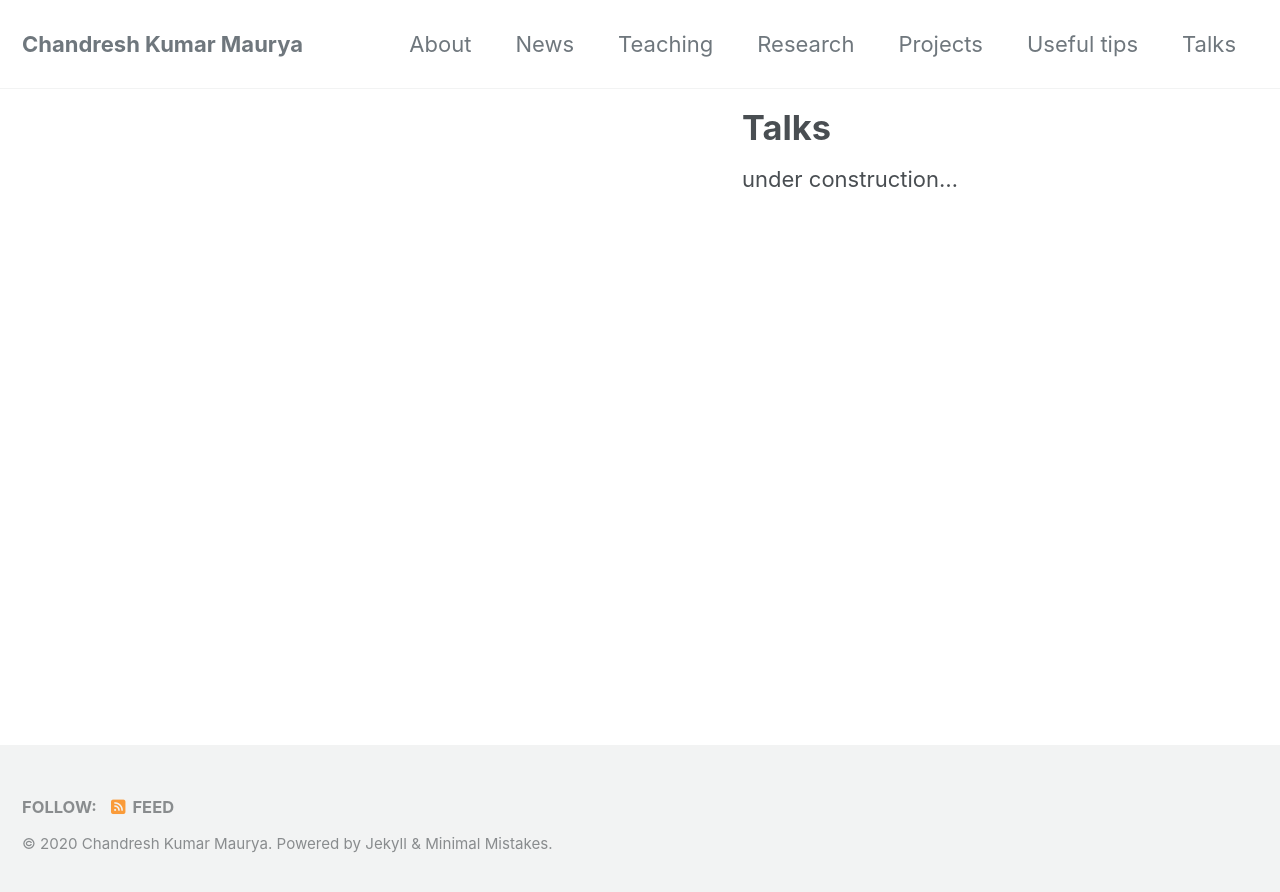
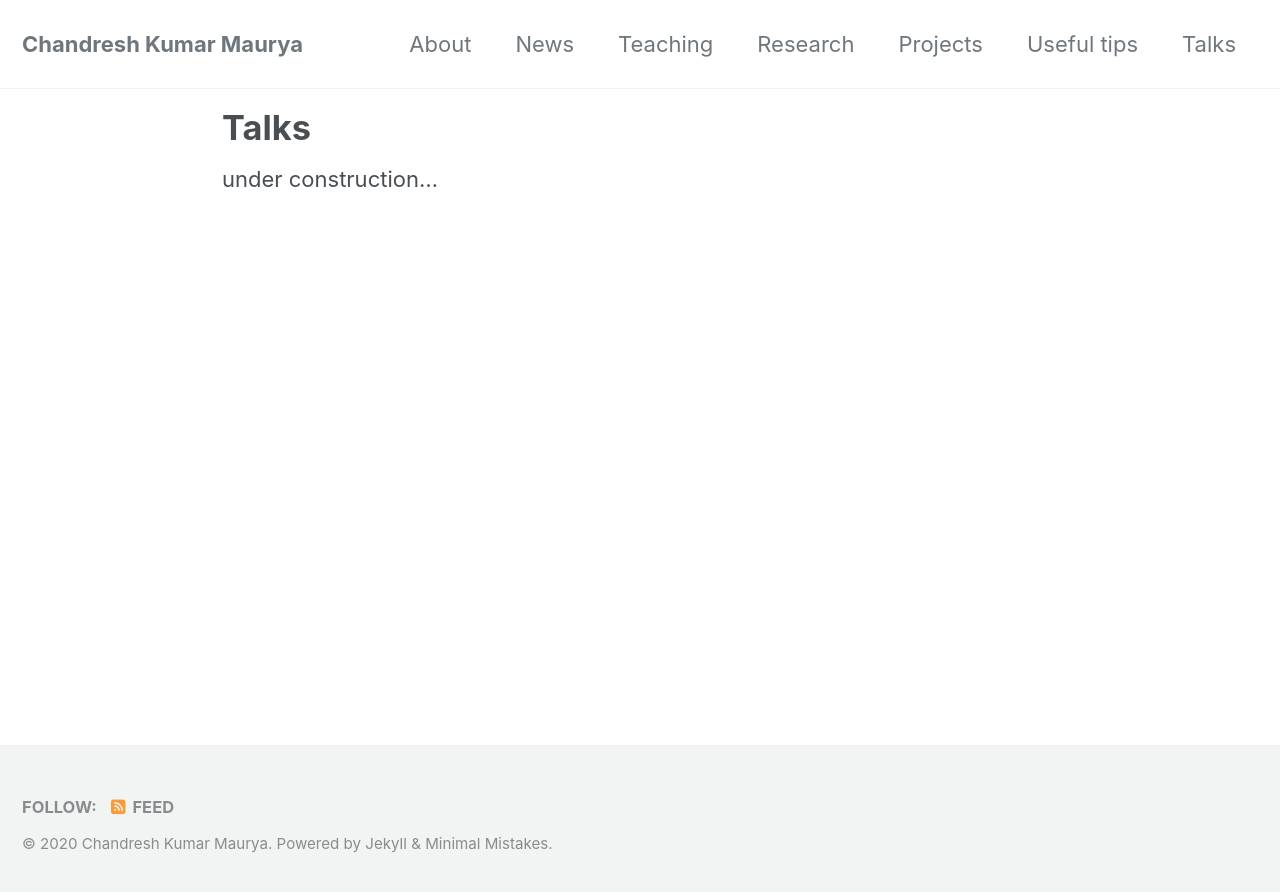
Before and after one commit to chandreshiit/oldsite, a Jekyll site: the page built from _pages/talk.md, in a window 1280 px wide. Shown: the top 892 px of the page. Built offline with Jekyll 4.4.1, drawn with Linux system fonts in a browser that asks for light colours; cached includes are drawn as plain includes; nearby versions of some CDN libraries.

Commit message:
added lect 13

```diff
--- a/_sass/minimal-mistakes/_page.scss
+++ b/_sass/minimal-mistakes/_page.scss
@@ -22,8 +22,8 @@
 .page {
   @include breakpoint($large) {
     float: right;
-   /* width: calc(100% - #{$right-sidebar-width-narrow});*/
-   # padding-right: $right-sidebar-width-narrow;
+    width: calc(100% - #{$right-sidebar-width-narrow});
+  /* # padding-right: $right-sidebar-width-narrow;*/
   }
 
   @include breakpoint($x-large) {
```
